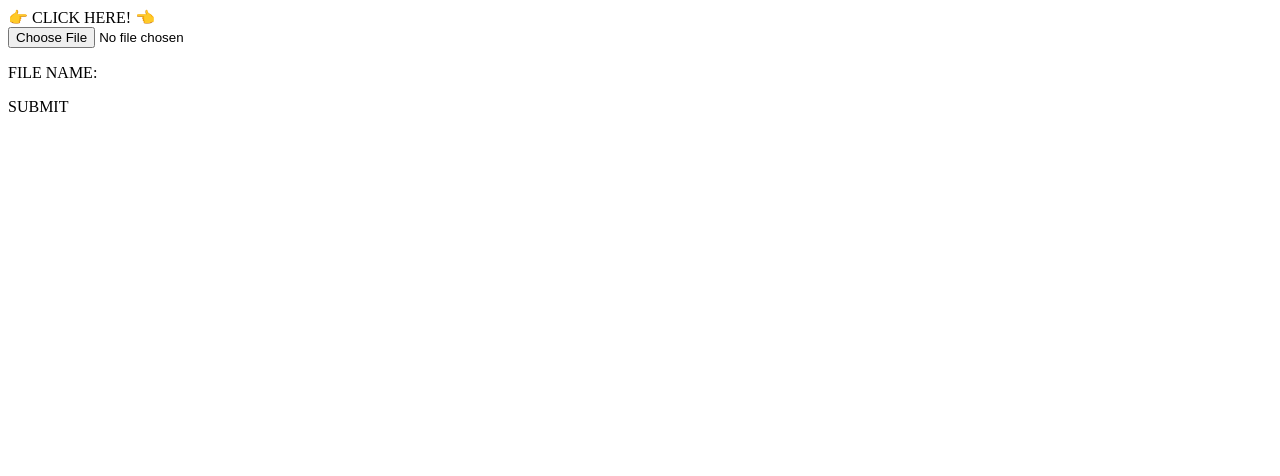
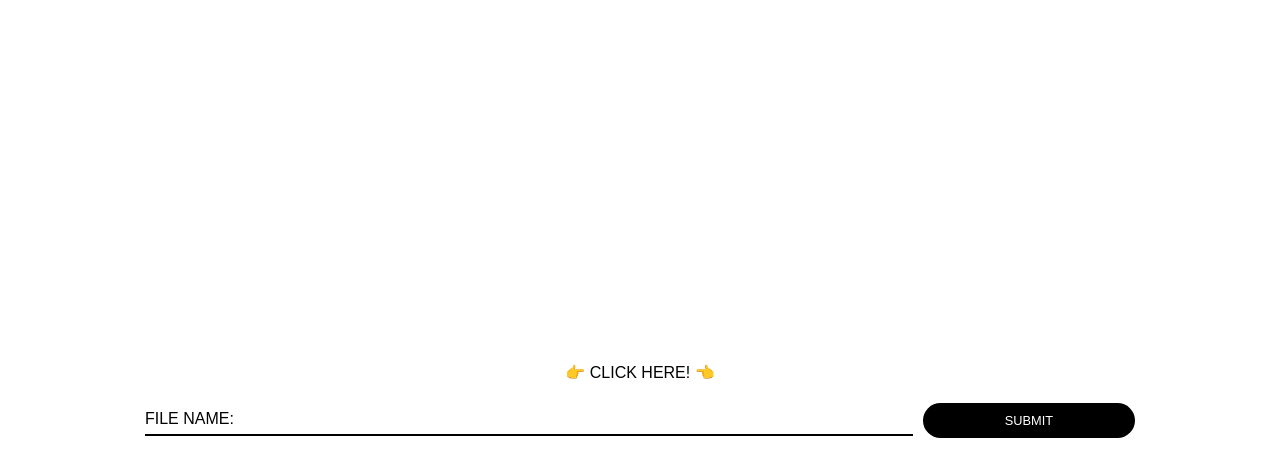
Before and after one commit to AnKdy1227/Ankdy1227.github.io, a plain HTML site: page index.html in a window 1280 px wide. Drawn offline with Linux system fonts and the light colour scheme.

Commit message:
Update index.html

```diff
--- a/index.html
+++ b/index.html
@@ -5,7 +5,7 @@
     <meta http-equiv="X-UA-Compatible" content="IE=edge">
     <meta name="viewport" content="width=device-width, initial-scale=1.0">
     <title>Image Upload Example</title>
-    <link rel="stylesheet" href="style.css">
+    <link rel="stylesheet" href="practice.css">
 </head>
 <body>
     <div class="container">
```
